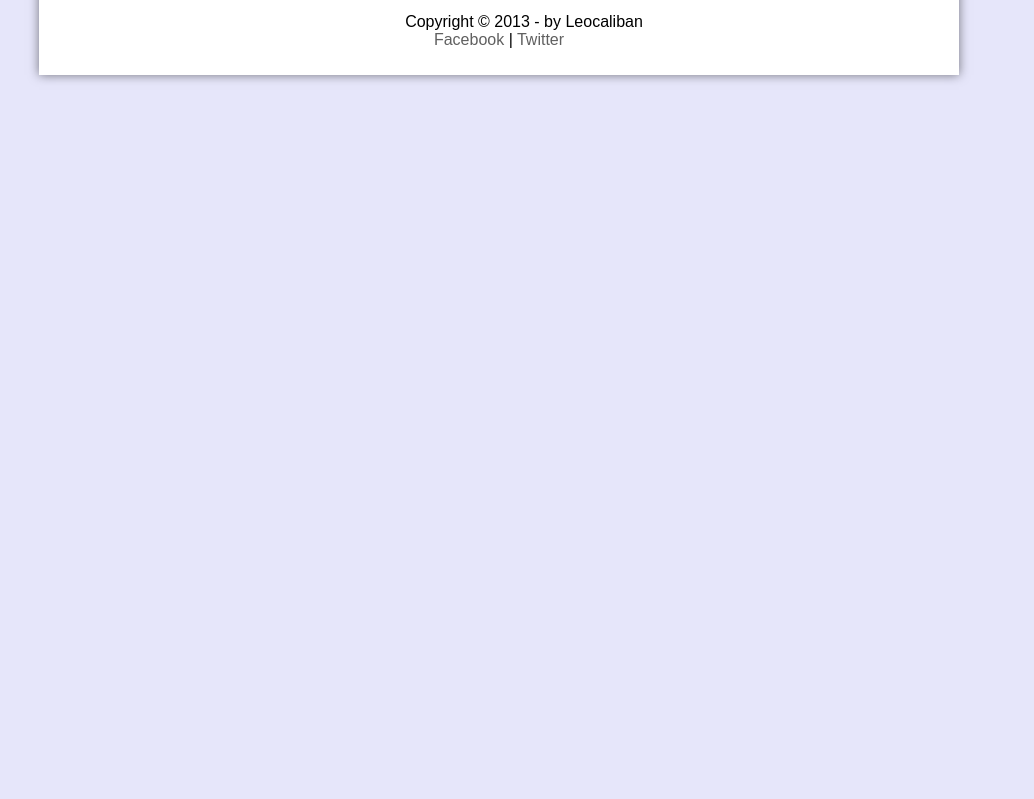
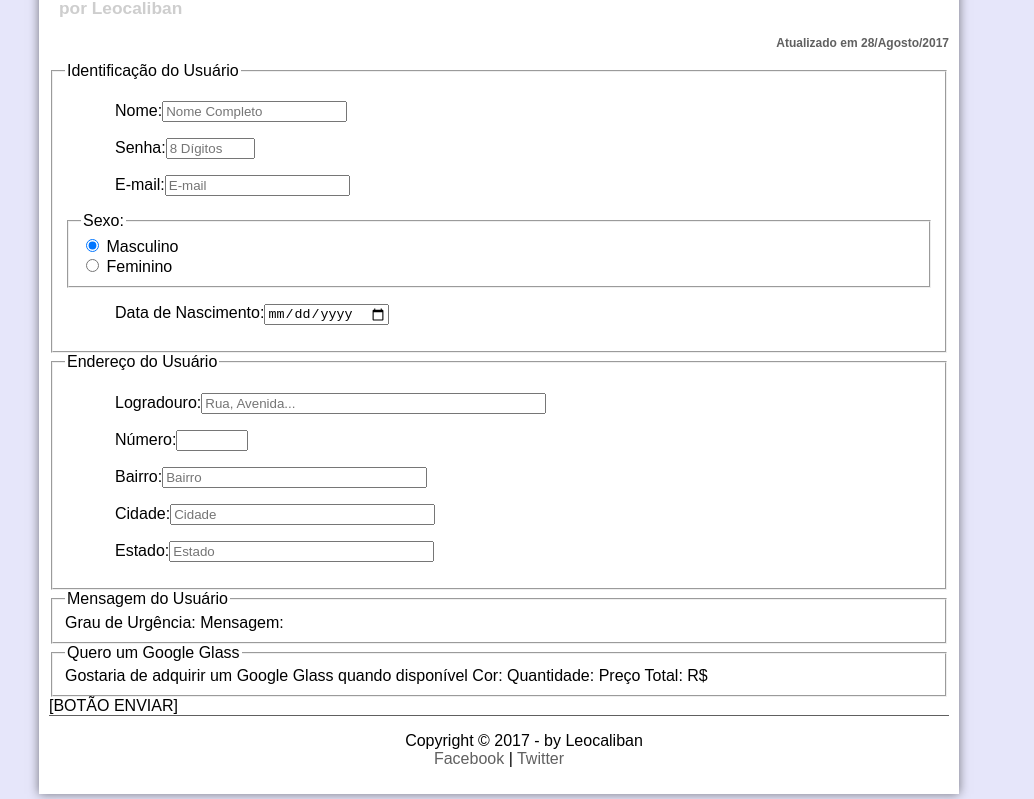
Before and after one commit to leocaliban/Introdu-o-HTML5-CSS, a plain HTML site: page fale-conosco.html in a window 1280 px wide. Shown: the part 252-1051 px from the top of the page, without its empty margins (141-1175 px from the left). Before the commit the page ends 800 px from the top, so only its background shows below. Drawn offline with Linux system fonts and the light colour scheme.

Commit message:
Aula 33 - Configurando o Formulário, Manipulando Inputs

```diff
--- a/fale-conosco.html
+++ b/fale-conosco.html
@@ -4,7 +4,8 @@
         <script language="javascript" src="_javascript/funcoes.js" type="text/javascript"></script>
         <meta charset="utf-8">
         <title>Tudo Sobre Google Glass</title>
-        <link rel="stylesheet" type="text/css" href="_css\estilo.css"/>
+        <link rel="stylesheet" type="text/css" href="_css/estilo.css"/>
+        <link rel="stylesheet" type="text/css" href="_css/form.css"/>
     </head>
     <body>
         <div id="interface">
@@ -25,41 +26,70 @@
                     </ul>
                 </nav>
             </header>
+            <section id="corpo-full">
+                <article id="noticia-principal">
+                    <header id="cabecalho-artigo">
+                        <hgroup>
+                            <h3>Fale Conosco > Contato</h3>
+                            <h1>Formulário de Contato</h1>
+                            <h2>por Leocaliban</h2>
+                            <h3 class="data-direita">Atualizado em 28/Agosto/2017</h3>
+                        </hgroup>
+                    </header>
+                    <!-- criando um formulário -->
+                    <form>
+                        <!-- criando um conjunto de campos -->
+                        <fieldset id="usuario">
+                            <!-- legenda do campo -->
+                            <legend>Identificação do Usuário</legend>
+                            <!-- criando um campo de texto o size é o tamanho do espaço, maxlenght é a quantidade
+                            de letras que serão aceitas no espaço, placeholder é a dica que ficará no espaço vazio-->
+                            <p><label for="cNome">Nome:</label><input type="text" name="tNome" id="cNome" size="20" maxlength="30" placeholder="Nome Completo" /></p>
+                            <p><label for="cSenha">Senha:</label><input type="password" name="tSenha" id="cSenha" size="8" maxlength="8" placeholder="8 Dígitos"> </p>
+                            <p><label for="cEmail">E-mail:</label><input type="email" name="tEmail" id="cEmail" size="20" maxlength="40" placeholder="E-mail"> </p>
+                            <fieldset id="sexo"><legend>Sexo:</legend>
+                                <!-- criando 'radio' buttons para a seleção do sexo, eles devem ter o mesmo nome para não permitir a escolha
+                                dos dois ao mesmo tempo, usamos tambem o 'label', que coloca os nomes em um label que referencia através do 'for'
+                                aos seus botões para quando selecionar apenas o nome o botão será selecionado também-->
+                                <input type="radio" name="tSexo" id="cMasc" checked> <label for="cMasc">Masculino</label><br/>
+                                <input type="radio" name="tSexo" id="cFem"> <label for="cFem">Feminino</label>
+                            </fieldset>
+                            <p>Data de Nascimento:<input type="date" name="tData" id="cData"> </p>
+                        </fieldset>
 
-Fale Conosco > Contato
-Formulário de Contato
-por Gustavo Guanabara
-Atualizado em 01/Maio/2013
+                        <fieldset id="endereco">
+                            <legend>Endereço do Usuário</legend>
+                            <p><label for="cRua">Logradouro:</label><input type="text" name="tRua" id="cRua" size="40" maxlength="60" placeholder="Rua, Avenida..."></p>
+                            <p><label for="cNumero">Número:</label><input type="number" name="tNumero" id="cNumero" max="9999" min="1"> </p>
+                            <p><label for="cBairro">Bairro:<input type="text" name="tBairro" id="cBairro" size="30" maxlength="50" placeholder="Bairro"></label></p>
+                            <p><label for="cCidade">Cidade:<input type="text" name="tCidade" id="cCidade" size="30" maxlength="50" placeholder="Cidade"></label></p>
+                            <p><label for="cEstado">Estado:<input type="text" name="tEstado" id="cEstado" size="30" maxlength="50" placeholder="Estado"></label></p>
 
-Identificação do Usuário
-    Nome:
-    Senha:
-    E-mail:
-    Sexo:
-        - Masculino
-        - Feminino
-    Data de Nascimento:
+                        </fieldset>
 
-Endereço do Usuário
-    Logradouro:
-    Número:
-    Estado:
-    Cidade:
+                        <fieldset id="mensagem">
+                            <legend>Mensagem do Usuário</legend>
 
-Mensagem do Usuário
-    Grau de Urgência:
-    Mensagem:
+                            Grau de Urgência:
+                            Mensagem:
+                        </fieldset>
 
-Quero um Google Glass
-    Gostaria de adquirir um Google Glass quando disponível
-    Cor:
-    Quantidade:
-    Preço Total: R$
+                        <fieldset id="pedido">
+                            <legend>Quero um Google Glass</legend>
 
+                            Gostaria de adquirir um Google Glass quando disponível
+                            Cor:
+                            Quantidade:
+                            Preço Total: R$
+                        </fieldset>
 
 [BOTÃO ENVIAR]
+                    </form>
+                </article>
+            </section>
+
             <footer id="rodape">
-                <p>Copyright &copy; 2013 - by Leocaliban <br/>
+                <p>Copyright &copy; 2017 - by Leocaliban <br/>
                     <a href="http://www.facebook.com/leocaliban0" target="_blank"> Facebook</a> |
                     <a href="http://www.twitter.com/Leocaliban" target="_blank">Twitter</a>
                 </p>
```
Also changed, not shown: multimidia.html (+0 -1 lines).
